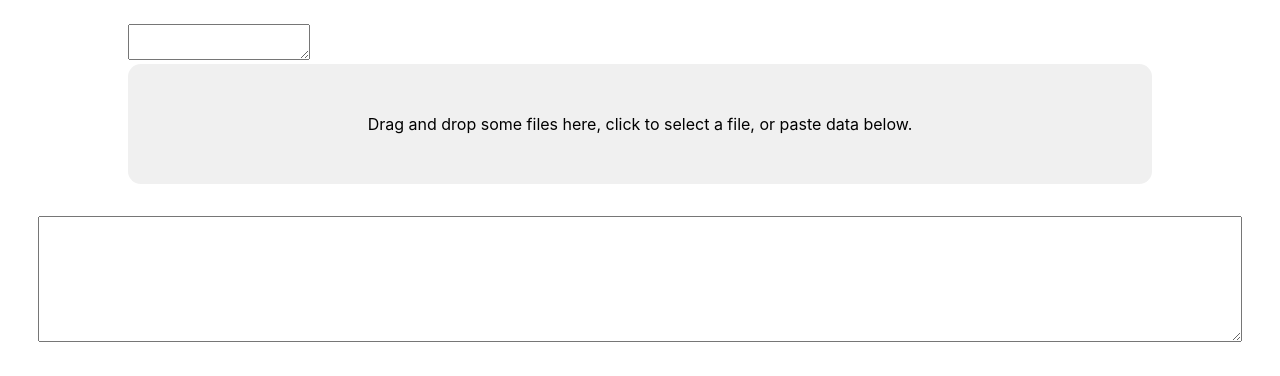
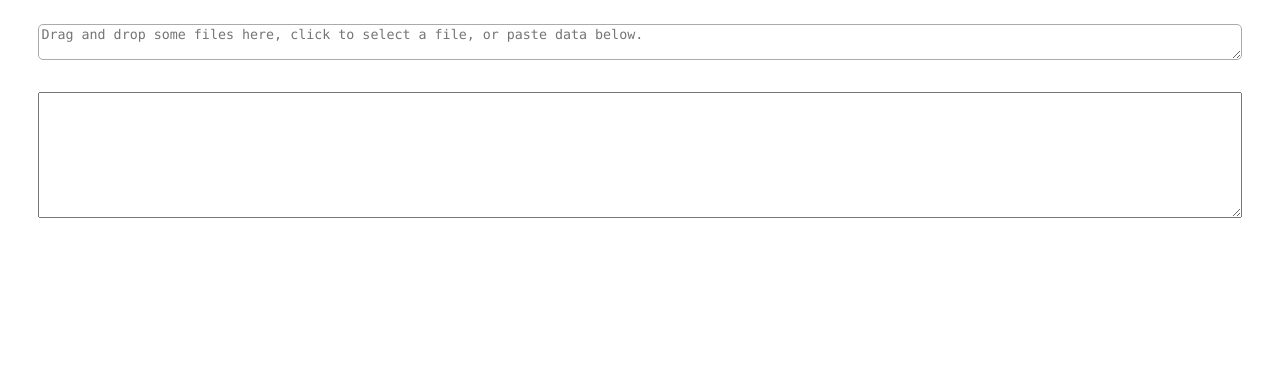
Before and after one commit to kvasbo/ynab-parser, a React (Create React App) app: page / in a window 1280 px wide. Shown: the top 376 px of the page. Built offline with nearby package versions, Linux system fonts and the light colour scheme.

Commit message:
WIP: Create our own dropzone

```diff
--- a/package.json
+++ b/package.json
@@ -11,7 +11,6 @@
     "react": "^16.9.0",
     "react-datepicker": "^2.10.1",
     "react-dom": "^16.9.0",
-    "react-dropzone": "^10.1.10",
     "react-redux": "^7.1.1",
     "react-scripts": "^3.2.0",
     "react-table": "^6.10.3",
@@ -22,8 +21,8 @@
     "start": "react-scripts start",
     "build": "react-scripts build",
     "test": "react-scripts test",
-    "lint": "tsc --noEmit && eslint 'src/**/*.{js,ts,tsx}'",
-    "lint-fix": "tsc --noEmit && eslint 'src/**/*.{js,ts,tsx}' --fix"
+    "lint": "tsc --noEmit && eslint 'src/**/*.{js,jsx,ts,tsx}'",
+    "lint-fix": "tsc --noEmit && eslint 'src/**/*.{js,jsx,ts,tsx}' --fix"
   },
   "eslintConfig": {
     "extends": "react-app"
--- a/src/Uploader.tsx
+++ b/src/Uploader.tsx
@@ -1,6 +1,6 @@
 import React from 'react';
 import { connect } from 'react-redux';
-import Dropzone from 'react-dropzone';
+// import Dropzone from 'react-dropzone';
 import { addUnparsedData, addError } from './redux/actions';
 
 interface Props {
@@ -9,13 +9,14 @@ interface Props {
 }
 
 class DropZone extends React.PureComponent<Props, {}> {
-    ref: React.RefObject<unknown>;
+    textArea: React.RefObject<HTMLTextAreaElement>;
 
     constructor(props: Props) {
         super(props);
-        this.ref = React.createRef();
+        this.textArea = React.createRef();
     }
 
+    /*
     onFiles = (acceptedFiles: File[]): void => {
         const reader = new FileReader();
         reader.onabort = (): void => this.props.dispatch(addError({ category: 'error', message: 'File load aborted' }));
@@ -30,11 +31,66 @@ class DropZone extends React.PureComponent<Props, {}> {
         };
         acceptedFiles.forEach((file: File): void => reader.readAsBinaryString(file));
     };
+    */
+
+    onDragOver = (e: React.DragEvent<HTMLTextAreaElement>): void => {
+        console.log('Drag over');
+    };
+
+    onDragEnd = (e: React.DragEvent<HTMLTextAreaElement>): void => {
+        console.log('Drag end');
+    };
+
+    onDrop = (e: React.DragEvent<HTMLTextAreaElement>): void => {
+        e.preventDefault();
+        if (typeof window.FileReader === 'undefined') {
+            alert('File upload not supported');
+            return;
+        }
+        const reader = new FileReader();
+        reader.onload = (): void => {
+            const binaryStr = reader.result;
+            if (typeof binaryStr === 'string') {
+                this.props.dispatch(addUnparsedData(binaryStr));
+                // console.log(binaryStr);
+            } else {
+                alert('Could not read file as text');
+            }
+        };
+        const file = e.dataTransfer.files[0];
+        reader.readAsText(file);
+    };
+
+    onTextChange = (e: React.ChangeEvent<HTMLTextAreaElement>): void => {
+        const newValue = e.target.value;
+        console.log(newValue);
+    };
 
     render(): JSX.Element {
+        //  No file reader, give up
+        if (typeof window.FileReader === 'undefined') {
+            return <div>File upload not supported</div>;
+        }
+
         return (
-            <div>
-                <textarea id={'test'}></textarea>
+            <div style={{ display: 'flex', flex: 1, flexDirection: 'column' }}>
+                <textarea
+                    style={{ display: 'flex', flex: 1, borderRadius: 5, borderColor: '#AAAAAA' }}
+                    ref={this.textArea}
+                    placeholder="Drag and drop some files here, click to select a file, or paste data below."
+                    onChange={this.onTextChange}
+                    onDragOver={this.onDragOver}
+                    onDragEnd={this.onDragEnd}
+                    onDrop={this.onDrop}
+                ></textarea>
+            </div>
+        );
+    }
+}
+
+export default connect()(DropZone);
+
+/*
 
                 <Dropzone onDrop={(acceptedFiles): void => this.onFiles(acceptedFiles)}>
                     {({ getRootProps, getInputProps }): JSX.Element => (
@@ -57,9 +113,5 @@ class DropZone extends React.PureComponent<Props, {}> {
                         </section>
                     )}
                 </Dropzone>
-            </div>
-        );
-    }
-}
 
-export default connect()(DropZone);
+                */
```
Also changed, not shown: 1 other file (tests, documents, lock files or other folders).
